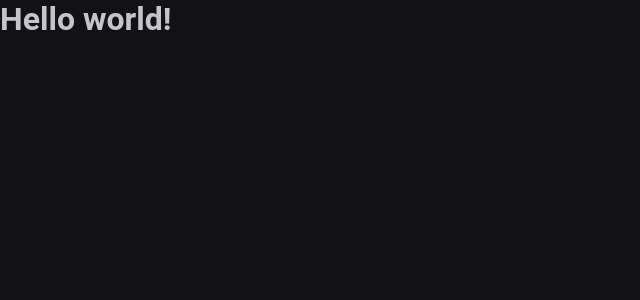
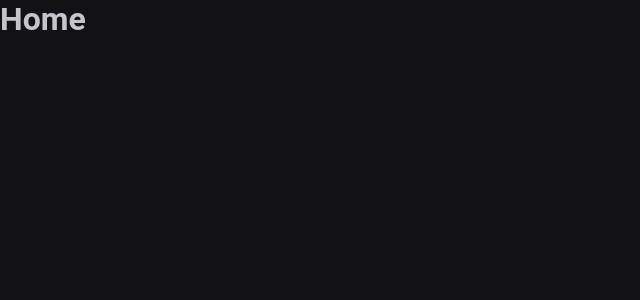
Before and after one commit to felipecfb/ignite-timer, a React app: page / in a window 1280 px wide. Shown: the top 300 px of the page, without its empty margins (0-640 px from the left). Built offline with nearby package versions, Linux system fonts and the light colour scheme; the HTML template or start-up script is replaced by a standard one.

Commit message:
✨ feat: adding and configuring react-router

```diff
--- a/package.json
+++ b/package.json
@@ -12,6 +12,7 @@
   "dependencies": {
     "react": "^18.2.0",
     "react-dom": "^18.2.0",
+    "react-router-dom": "^6.4.1",
     "styled-components": "^5.3.6"
   },
   "devDependencies": {
--- a/src/App.tsx
+++ b/src/App.tsx
@@ -1,4 +1,6 @@
+import { BrowserRouter } from 'react-router-dom'
 import { ThemeProvider } from 'styled-components'
+import { Router } from './Router'
 import { GlobalStyle } from './styles/global'
 import { defaultTheme } from './styles/themes/default'
 
@@ -6,8 +8,9 @@
   return (
     <>
       <ThemeProvider theme={defaultTheme}>
-        <h1>Hello world!</h1>
-
+        <BrowserRouter>
+          <Router />
+        </BrowserRouter>
         <GlobalStyle />
       </ThemeProvider>
     </>
--- /dev/null
+++ b/src/Router.tsx
@@ -0,0 +1,13 @@
+/* eslint-disable prettier/prettier */
+import { Routes, Route } from "react-router-dom";
+import { History } from "./pages/History";
+import { Home } from "./pages/Home";
+
+export function Router() {
+  return (
+    <Routes>
+      <Route path="/" element={<Home />} />
+      <Route path="/history" element={<History />} />
+    </Routes>
+  )
+}
--- /dev/null
+++ b/src/pages/History.tsx
@@ -0,0 +1,4 @@
+/* eslint-disable prettier/prettier */
+export function History() {
+  return <h1>History</h1>
+}
--- /dev/null
+++ b/src/pages/Home.tsx
@@ -0,0 +1,4 @@
+/* eslint-disable prettier/prettier */
+export function Home() {
+  return <h1>Home</h1>
+}
```
Also changed, not shown: 1 other file (tests, documents, lock files or other folders).
